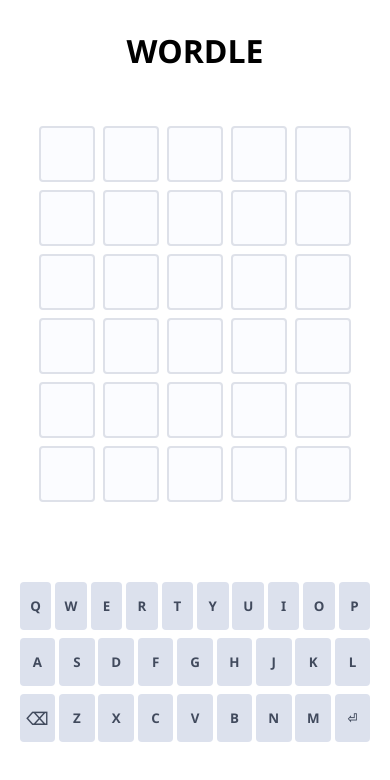
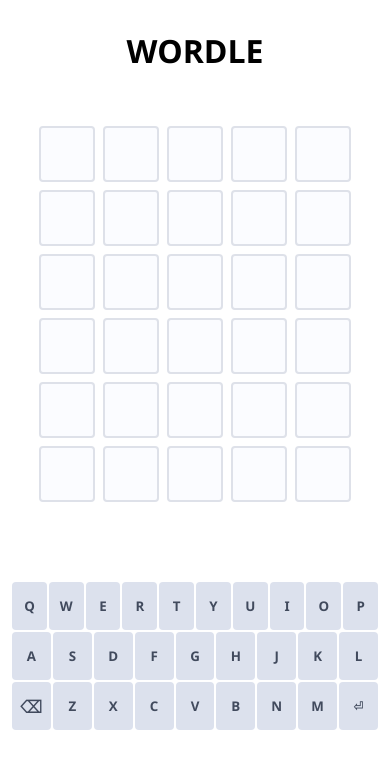
Before and after one commit to damafeez/wordle, a Vue app: page / in a window 390 px wide. Shown: the top 780 px of the page. Built offline with nearby package versions, Linux system fonts and the light colour scheme.

Commit message:
fix: responsiveness tweaks for keyboard

```diff
--- a/src/App.vue
+++ b/src/App.vue
@@ -65,8 +65,8 @@
 
 <style scoped>
 main {
-  padding-left: clamp(0.5rem, 3vw, 10rem);
-  padding-right: clamp(0.5rem, 3vw, 10rem);
+  padding-left: clamp(4px, 1vw, 160px);
+  padding-right: clamp(4px, 1vw, 160px);
   max-width: clamp(800px, 50%, 1400px);
   margin: auto;
 
--- a/src/components/Keyboard.vue
+++ b/src/components/Keyboard.vue
@@ -48,11 +48,11 @@
 }
 .row {
   display: flex;
-  gap: clamp(1px, 1vw, 0.5rem);
+  gap: clamp(1px, 0.5vw, 0.5rem);
   justify-content: space-between;
 }
 .row:not(:last-child) {
-  margin-bottom: 0.5rem;
+  margin-bottom: clamp(1px, 0.5vw, 0.5rem);
 }
 
 .row:nth-child(2) button {
```
